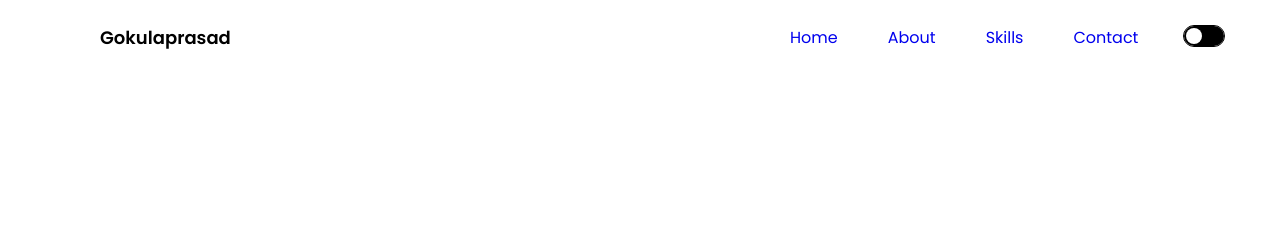
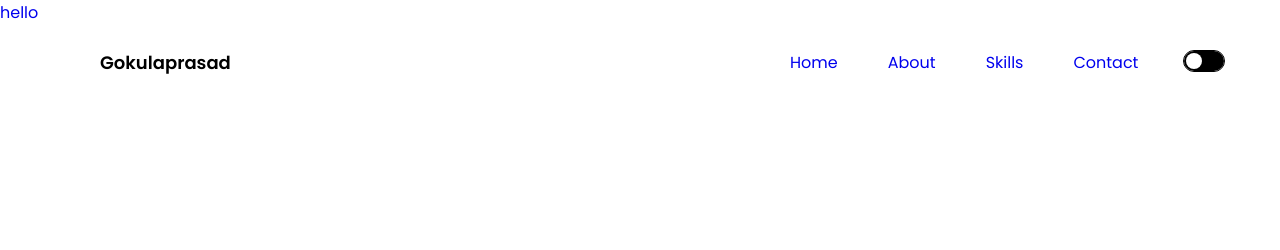
Before and after one commit to gokulaprasad/portfolio-1, a plain HTML site: page index.html in a window 1280 px wide. Shown: the top 250 px of the page. Drawn offline with Linux system fonts and the light colour scheme; a web font is replaced by a local one.

Commit message:
Update index.html

```diff
--- a/index.html
+++ b/index.html
@@ -14,7 +14,7 @@
         <link rel="stylesheet" href="contact-page.css">
         <link rel="stylesheet" href="animations.css">
         <script src = "portfolio.js"></script>
-<a href = "./index.html"></a>
+<a href = "./index.html">hello</a>
 
     </head>
 
```
